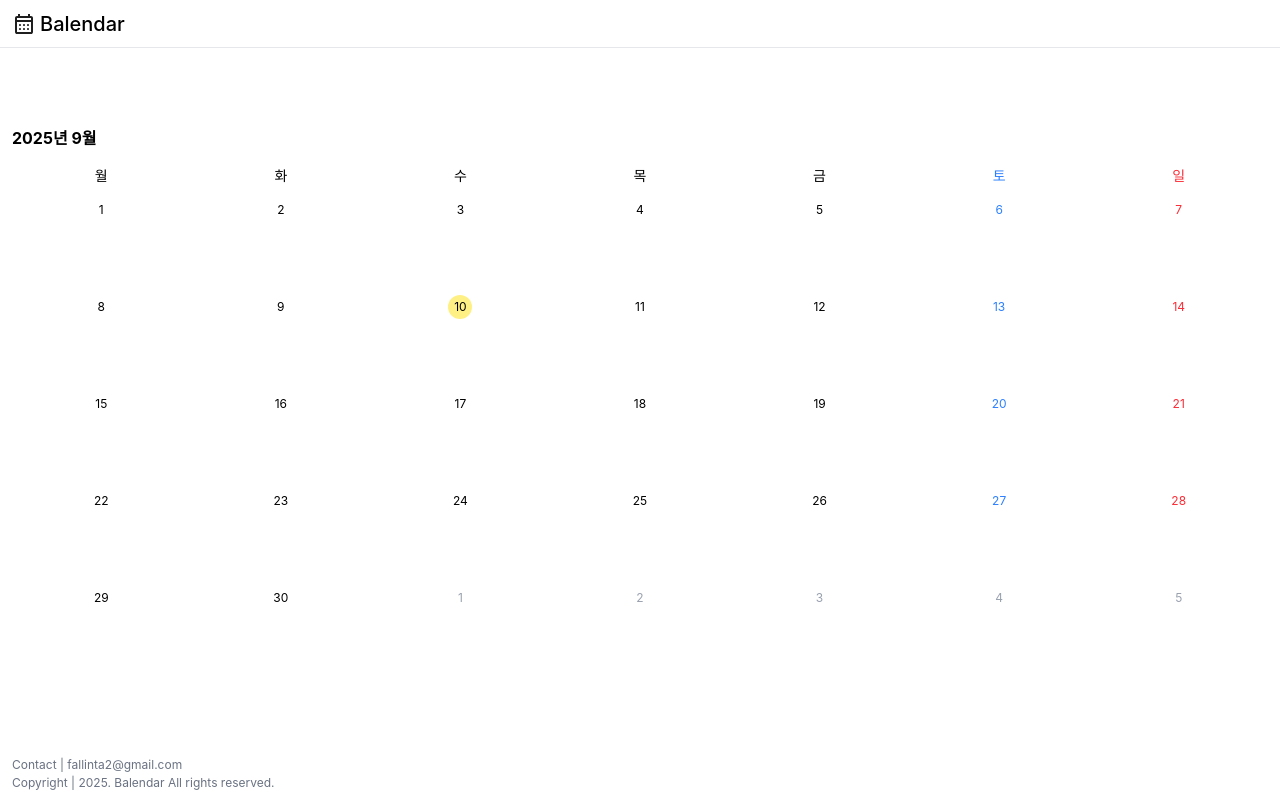
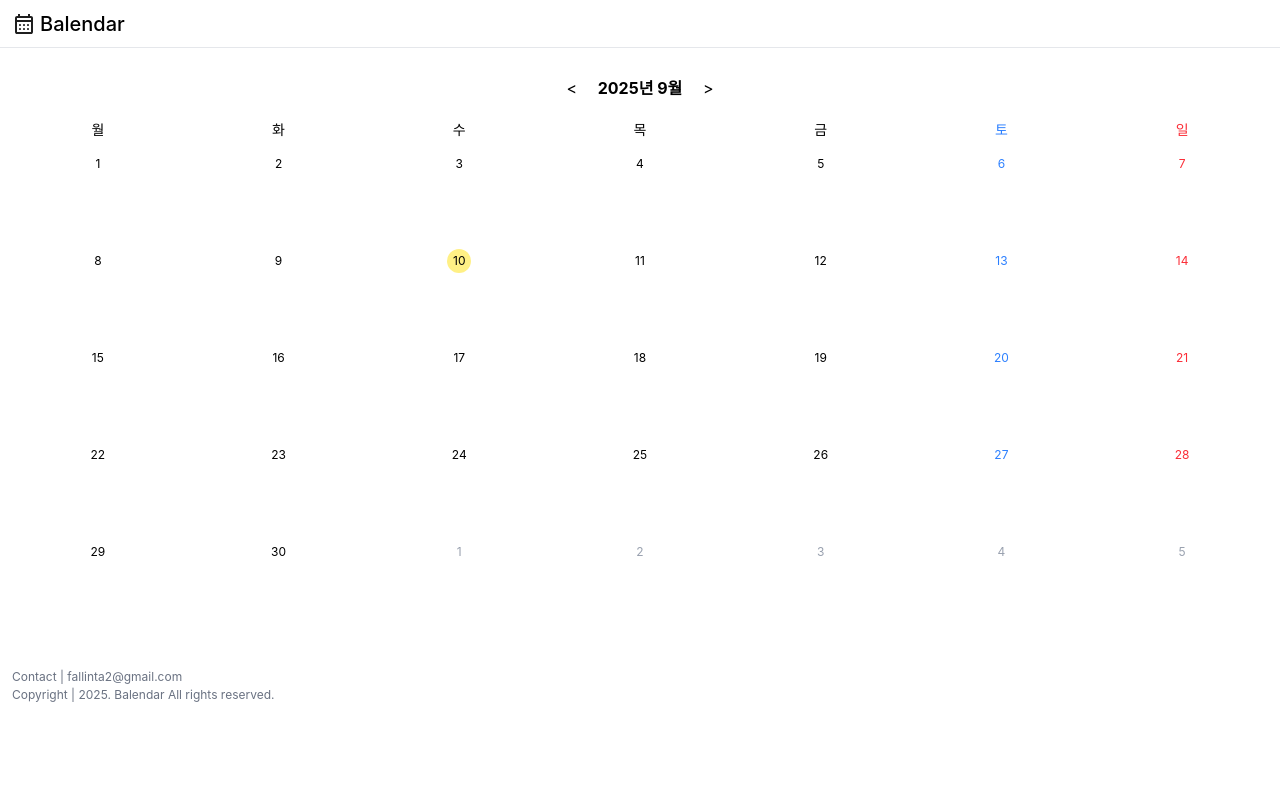
Before and after one commit to beurmuz/balendar, a React (Vite) app: page / in a window 1280 px wide. Built offline with nearby package versions, Linux system fonts and the light colour scheme; a web font is replaced by a local one.

Commit message:
#6 [dev] 월 이동 네비게이션 버튼 만들기

```diff
--- a/src/app/App.tsx
+++ b/src/app/App.tsx
@@ -4,7 +4,7 @@ import Header from "../shared/ui/Header";
 
 function App() {
   return (
-    <div className="App flex flex-col  justify-between min-h-screen">
+    <div className="App flex flex-col min-h-screen">
       <Header />
       <MonthGrid />
       <Footer />
--- a/src/features/calendar/components/MonthGrid.tsx
+++ b/src/features/calendar/components/MonthGrid.tsx
@@ -1,5 +1,7 @@
 import classNames from "classnames";
 import { getMonthGrid, isSameMonthAndYear } from "../../../shared/lib/date";
+import { useState } from "react";
+import { addMonths, startOfMonth } from "date-fns";
 
 const WEEK_LABELS = ["월", "화", "수", "목", "금", "토", "일"];
 
@@ -13,13 +15,29 @@ function isToday(date: Date) {
 }
 
 export default function MonthGrid() {
-  const { start, weeks } = getMonthGrid(new Date());
+  const [chosenDate, setChosenDate] = useState(() => startOfMonth(new Date()));
+  const { start, weeks } = getMonthGrid(chosenDate);
+
+  const goPrevMonth = () =>
+    setChosenDate((date) => startOfMonth(addMonths(date, -1)));
+  //   const goToday = () => setChosenDate(startOfMonth(new Date()));
+  const goNextMonth = () =>
+    setChosenDate((date) => startOfMonth(addMonths(date, 1)));
 
   return (
-    <section className="w-full flex flex-col p-3">
-      <span className="font-bold py-2 text-base ">
-        {start.getFullYear()}년 {start.getMonth() + 1}월
-      </span>
+    <section className="w-full h-full flex flex-col py-7 px-2">
+      {/* 헤더 (이전달, 다음달, 오늘) */}
+      <nav className="flex justify-center items-center mb-3 gap-4">
+        <button className="w-5" onClick={goPrevMonth}>
+          {"<"}
+        </button>
+        <span className="font-bold text-base ">
+          {chosenDate.getFullYear()}년 {chosenDate.getMonth() + 1}월
+        </span>
+        <button className="w-5" onClick={goNextMonth}>
+          {">"}
+        </button>
+      </nav>
 
       {/* 요일 */}
       <div className="grid grid-cols-7 gap-[1px]">
```
